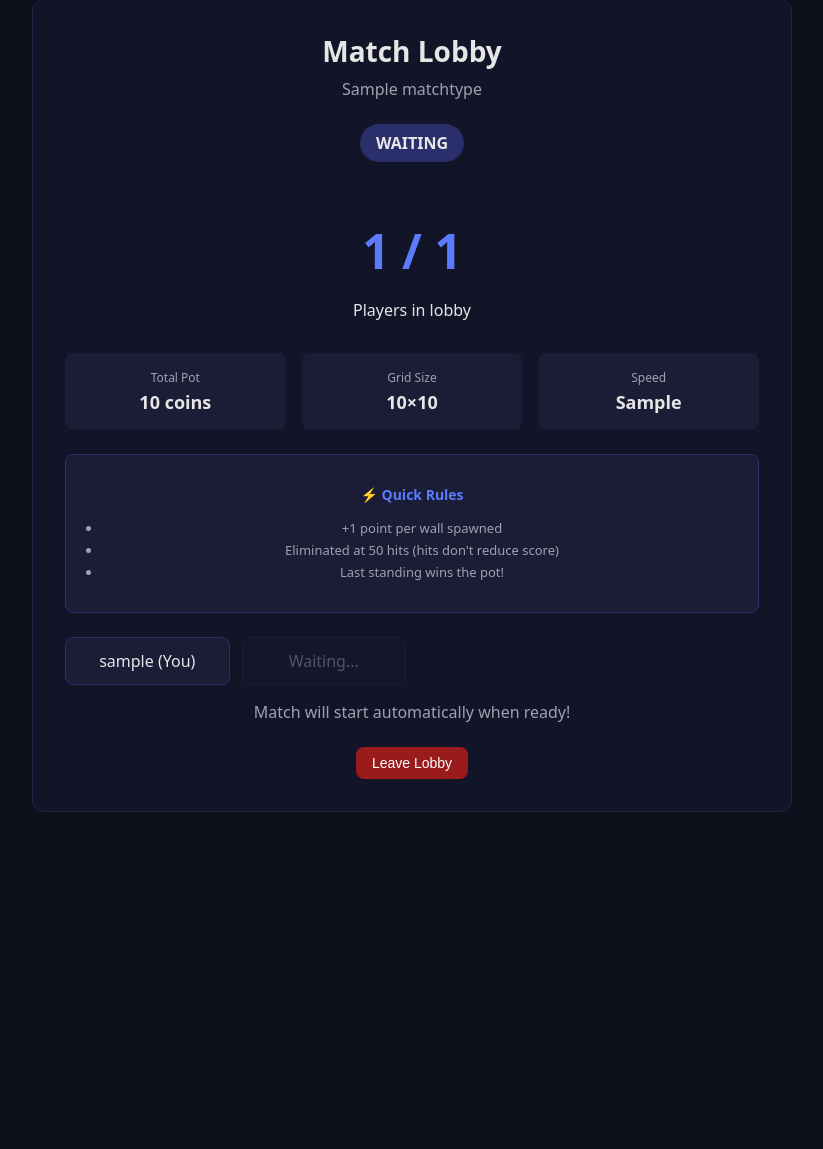
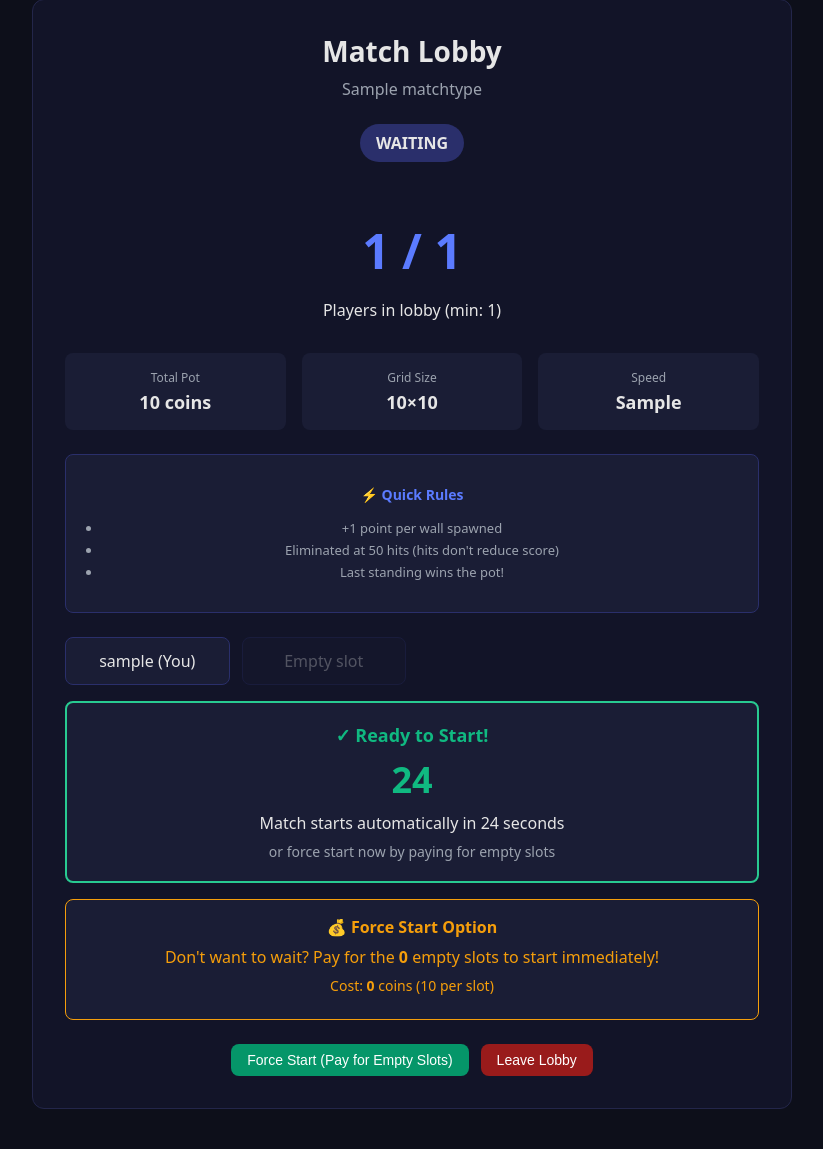
Before and after one commit to Vic-Nas/Dash, a Django app: page /matches/lobby/1/ in a window 1280 px wide. Shown: the part 112-1261 px from the top of the page, without its empty margins (228-1051 px from the left). Before the commit the page ends 924 px from the top, so only its background shows below. Run offline with Django 5.2, Linux system fonts and the light colour scheme; a user stored in the database is signed in; tables that the repository leaves empty hold one stand-in row (values such as "Sample post").

Commit message:
Fixed early multiplayer game start

```diff
--- a/matches/templates/matches/lobby.html
+++ b/matches/templates/matches/lobby.html
@@ -37,6 +37,12 @@
     .waiting-msg{color:#9ca3af;margin-top:16px;}
     .force-start-warning{background:#1a1d35;border:1px solid #f59e0b;border-radius:8px;padding:16px;margin:16px 0;color:#f59e0b;}
     .force-not-ready{background:#1a1d35;border:1px solid #ef4444;border-radius:8px;padding:16px;margin:16px 0;color:#ef4444;}
+    .auto-start-timer{background:#1a1d35;border:2px solid #10b981;border-radius:8px;padding:20px;margin:16px 0;animation:pulse 2s ease-in-out infinite;}
+    .timer-display{font-size:36px;font-weight:700;color:#10b981;margin:8px 0;}
+    @keyframes pulse {
+      0%, 100% { border-color:#10b981; }
+      50% { border-color:#34d399; }
+    }
   </style>
 </head>
 <body>
@@ -59,9 +65,9 @@
 
       <div class="players">
         <div class="player-count">
-          {{ match.currentPlayers }} / {{ match.playersRequired }}
+          {{ match.currentPlayers }} / {{ match.matchType.maxPlayers }}
         </div>
-        <div>Players in lobby</div>
+        <div>Players in lobby (min: {{ match.playersRequired }})</div>
       </div>
 
       <div class="match-info">
@@ -96,9 +102,9 @@
         </div>
         {% endfor %}
 
-        {% for i in "x"|rjust:match.playersRequired|slice:match.currentPlayers %}
+        {% for i in "x"|rjust:match.matchType.maxPlayers|slice:match.currentPlayers %}
         <div class="player-item" style="opacity:0.3;">
-          Waiting...
+          Empty slot
         </div>
         {% endfor %}
       </div>
@@ -106,13 +112,22 @@
       {% if match.status == 'WAITING' %}
         {% if match.currentPlayers < match.playersRequired %}
           <div class="force-not-ready">
-            <strong>⏳ Cannot Force Start</strong>
+            <strong>⏳ Waiting for Players</strong>
             <p style="margin:8px 0;">Need at least {{ match.playersRequired }} players to start. Currently have {{ match.currentPlayers }}.</p>
             <p style="margin:8px 0;font-size:14px;">Wait for <span id="missingPlayers"></span> more player<span id="playerPlural"></span> to join.</p>
           </div>
         {% else %}
-          <div class="waiting-msg">
-            Match will start automatically when ready!
+          <div class="auto-start-timer" id="autoStartTimer">
+            <strong style="color:#10b981;font-size:18px;">✓ Ready to Start!</strong>
+            <div class="timer-display" id="timerDisplay">30</div>
+            <p style="margin:8px 0;color:#e6e6e6;">Match starts automatically in <span id="timerSeconds">30</span> seconds</p>
+            <p style="margin:0;font-size:14px;color:#9ca3af;">or force start now by paying for empty slots</p>
+          </div>
+
+          <div class="force-start-warning">
+            <strong>💰 Force Start Option</strong>
+            <p style="margin:8px 0;">Don't want to wait? Pay for the <strong id="emptySlots"></strong> empty slots to start immediately!</p>
+            <p style="margin:8px 0;font-size:14px;">Cost: <strong id="forceCost"></strong> coins ({{ match.matchType.entryFee|floatformat:0 }} per slot)</p>
           </div>
         {% endif %}
 
@@ -123,6 +138,11 @@
       {% endif %}
 
       <div class="actions">
+        {% if match.status == 'WAITING' and match.currentPlayers >= match.playersRequired %}
+          <button class="btn btn-success" onclick="forceStartMatch()" id="forceStartBtn">
+            Force Start (Pay for Empty Slots)
+          </button>
+        {% endif %}
         <button class="btn btn-danger" onclick="leaveLobby()">Leave Lobby</button>
       </div>
     </div>
@@ -130,6 +150,8 @@
 
   <script>
     let autoRefreshInterval = null;
+    let countdownInterval = null;
+    let timeLeft = 30;
 
     function getCookie(name) {
       let value = '; ' + document.cookie;
@@ -137,13 +159,16 @@
       if (parts.length === 2) return parts.pop().split(';').shift();
     }
 
-    // Calculate and display missing players
+    // Calculate and display missing players and force start cost
     window.addEventListener('DOMContentLoaded', function() {
       const playersRequired = {{ match.playersRequired }};
       const currentPlayers = {{ match.currentPlayers }};
+      const maxPlayers = {{ match.matchType.maxPlayers }};
+      const entryFee = {{ match.matchType.entryFee|floatformat:0 }};
       const missing = playersRequired - currentPlayers;
+      const emptySlots = maxPlayers - currentPlayers;
 
-      // Update waiting message
+      // Update waiting message for minimum players
       const missingElem = document.getElementById('missingPlayers');
       if (missingElem) {
         missingElem.textContent = missing;
@@ -153,6 +178,22 @@
         pluralElem.textContent = missing > 1 ? 's' : '';
       }
 
+      // Update force start cost display
+      const emptySlotsElem = document.getElementById('emptySlots');
+      if (emptySlotsElem) {
+        emptySlotsElem.textContent = emptySlots;
+      }
+      const forceCostElem = document.getElementById('forceCost');
+      if (forceCostElem) {
+        const totalCost = emptySlots * entryFee;
+        forceCostElem.textContent = totalCost;
+      }
+
+      // Start countdown if minimum players met
+      {% if match.status == 'WAITING' and match.currentPlayers >= match.playersRequired %}
+        startCountdown();
+      {% endif %}
+
       // Start auto-refresh only if in WAITING or STARTING status
       {% if match.status == 'WAITING' or match.status == 'STARTING' %}
       autoRefreshInterval = setInterval(() => {
@@ -161,12 +202,108 @@
       {% endif %}
     });
 
+    function startCountdown() {
+      const timerDisplay = document.getElementById('timerDisplay');
+      const timerSeconds = document.getElementById('timerSeconds');
+
+      countdownInterval = setInterval(() => {
+        timeLeft--;
+
+        if (timerDisplay) {
+          timerDisplay.textContent = timeLeft;
+        }
+        if (timerSeconds) {
+          timerSeconds.textContent = timeLeft;
+        }
+
+        if (timeLeft <= 0) {
+          clearInterval(countdownInterval);
+          // Trigger auto-start
+          triggerAutoStart();
+        }
+      }, 1000);
+    }
+
+    async function triggerAutoStart() {
+      try {
+        const response = await fetch('/matches/check-auto-start/', {
+          method: 'POST',
+          headers: {
+            'Content-Type': 'application/json',
+            'X-CSRFToken': getCookie('csrftoken')
+          },
+          body: JSON.stringify({ matchId: {{ match.id }} })
+        });
+
+        const data = await response.json();
+
+        if (data.success && data.started) {
+          // Reload to see STARTING status
+          location.reload();
+        }
+      } catch (error) {
+        console.error('Auto-start error:', error);
+        // Reload anyway to sync state
+        location.reload();
+      }
+    }
+
+    async function forceStartMatch() {
+      const emptySlots = {{ match.matchType.maxPlayers }} - {{ match.currentPlayers }};
+      const totalCost = emptySlots * {{ match.matchType.entryFee|floatformat:0 }};
+
+      if (!confirm(`Pay ${totalCost} coins to fill ${emptySlots} empty slots and start now?`)) {
+        return;
+      }
+
+      // Cancel auto-refresh and countdown
+      if (autoRefreshInterval) {
+        clearInterval(autoRefreshInterval);
+      }
+      if (countdownInterval) {
+        clearInterval(countdownInterval);
+      }
+
+      try {
+        const response = await fetch('/matches/force-start/', {
+          method: 'POST',
+          headers: {
+            'Content-Type': 'application/json',
+            'X-CSRFToken': getCookie('csrftoken')
+          },
+          body: JSON.stringify({ matchId: {{ match.id }} })
+        });
+
+        const data = await response.json();
+
+        if (data.success) {
+          // Reload to see STARTING status
+          location.reload();
+        } else {
+          alert('Error: ' + data.error);
+          // Restart auto-refresh on error
+          autoRefreshInterval = setInterval(() => {
+            location.reload();
+          }, 3000);
+        }
+      } catch (error) {
+        alert('Error: ' + error.message);
+        // Restart auto-refresh on error
+        autoRefreshInterval = setInterval(() => {
+          location.reload();
+        }, 3000);
+      }
+    }
+
     async function leaveLobby() {
       if (!confirm('Leave lobby and get refunded?')) return;
 
-      // Cancel auto-refresh before leaving
+      // Cancel auto-refresh and countdown before leaving
       if (autoRefreshInterval) {
         clearInterval(autoRefreshInterval);
+      }
+      if (countdownInterval) {
+        clearInterval(countdownInterval);
       }
 
       try {
@@ -190,6 +327,16 @@
         alert('Error: ' + error.message);
       }
     }
+
+    // Clean up intervals when page is unloaded
+    window.addEventListener('beforeunload', function() {
+      if (autoRefreshInterval) {
+        clearInterval(autoRefreshInterval);
+      }
+      if (countdownInterval) {
+        clearInterval(countdownInterval);
+      }
+    });
   </script>
 </body>
 </html>
--- a/matches/urls.py
+++ b/matches/urls.py
@@ -8,6 +8,7 @@ urlpatterns = [
     path('multiplayer/', views.multiplayer, name='multiplayer'),
     path('join-match/', views.joinMatch, name='joinMatch'),
     path('force-start/', views.forceStart, name='forceStart'),
+    path('check-auto-start/', views.checkAutoStart, name='checkAutoStart'),
     path('lobby/<int:matchId>/', views.lobby, name='lobby'),
     path('leave-lobby/', views.leaveLobby, name='leaveLobby'),
 ]
--- a/matches/views.py
+++ b/matches/views.py
@@ -218,9 +218,9 @@ def joinMatch(request):
                 balanceAfter=balanceAfter
             )
 
-            # Check if match should start
-            shouldStart = match.currentPlayers >= match.playersRequired
-            if shouldStart:
+            # Only auto-start when maxPlayers is reached
+            shouldAutoStart = match.currentPlayers >= matchType.maxPlayers
+            if shouldAutoStart:
                 match.status = 'STARTING'
                 match.save(update_fields=['status'])
 
@@ -229,6 +229,7 @@ def joinMatch(request):
             'matchId': match.id,
             'currentPlayers': match.currentPlayers,
             'playersRequired': match.playersRequired,
+            'maxPlayers': matchType.maxPlayers,
             'newBalance': float(balanceAfter)
         })
 
@@ -265,22 +266,20 @@ def forceStart(request):
                 'error': 'You are not in this match'
             }, status=400)
 
-        # FIXED: Check minimum player requirement
-        # For a 2-6 player match, you need at least 2 players (playersRequired)
+        # Check minimum player requirement
         if match.currentPlayers < match.playersRequired:
             return JsonResponse({
                 'success': False,
                 'error': f'Need at least {match.playersRequired} players to start. Currently have {match.currentPlayers}.'
             }, status=400)
 
-        # Calculate missing players (up to maxPlayers, but after playersRequired is met)
-        # This shouldn't happen if check above passes, but keeping for safety
-        missingPlayers = match.playersRequired - match.currentPlayers
+        # Calculate cost for missing slots up to maxPlayers
+        missingPlayers = match.matchType.maxPlayers - match.currentPlayers
 
         if missingPlayers <= 0:
             return JsonResponse({
                 'success': False,
-                'error': 'Match already has enough players'
+                'error': 'Match is already full'
             }, status=400)
 
         # Calculate cost (entry fee × missing players)
@@ -318,14 +317,14 @@ def forceStart(request):
                 amount=-forceCost,
                 transactionType='MATCH_ENTRY',
                 relatedMatch=match,
-                description=f'Force start ({missingPlayers} players): {match.matchType.name}',
+                description=f'Force start ({missingPlayers} slots): {match.matchType.name}',
                 balanceBefore=balanceBefore,
                 balanceAfter=balanceAfter
             )
 
         return JsonResponse({
             'success': True,
-            'message': f'Match force started! Paid for {missingPlayers} missing players.',
+            'message': f'Match force started! Paid for {missingPlayers} empty slots.',
             'newBalance': float(balanceAfter)
         })
 
@@ -459,6 +458,29 @@ def leaveLobby(request):
             'traceback': traceback.format_exc()
         }, status=500)
 
+
+@login_required
+@require_POST
+def checkAutoStart(request):
+    """Check if a match should auto-start and trigger it"""
+    try:
+        data = json.loads(request.body)
+        matchId = data.get('matchId')
+
+        match = get_object_or_404(Match, id=matchId, status='WAITING')
+
+        # Only auto-start if we have minimum players
+        if match.currentPlayers >= match.playersRequired:
+            match.status = 'STARTING'
+            match.save(update_fields=['status'])
+            return JsonResponse({'success': True, 'started': True})
+
+        return JsonResponse({'success': True, 'started': False})
+
+    except Exception as e:
+        return JsonResponse({'success': False, 'error': str(e)}, status=500)
+
+
 @login_required
 def checkActivity(request):
     """Check if any lobbies have waiting players"""
```
